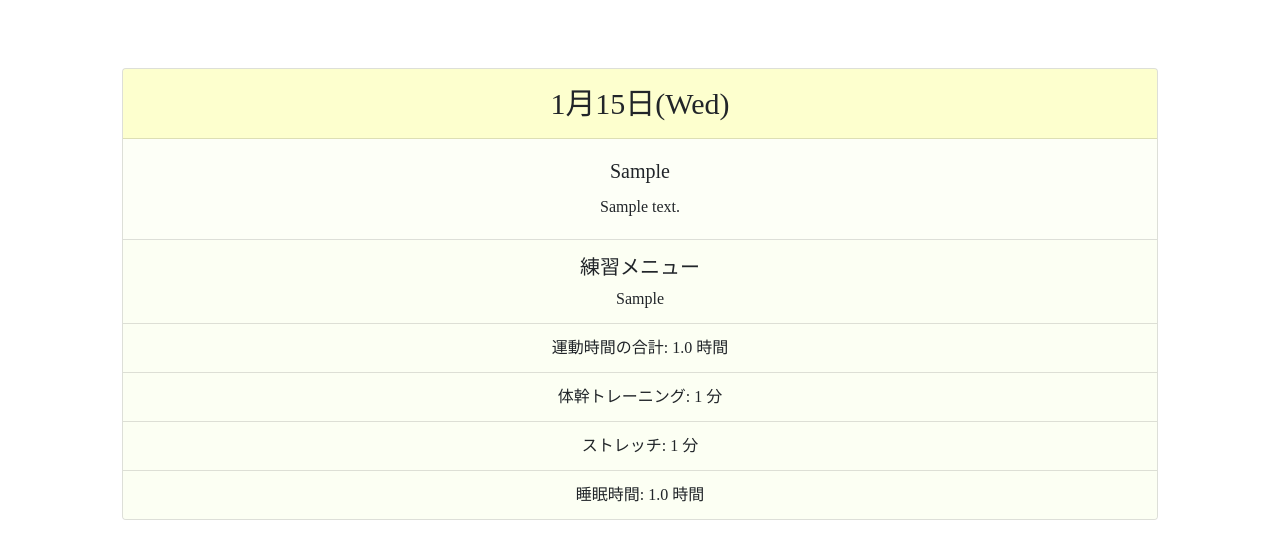
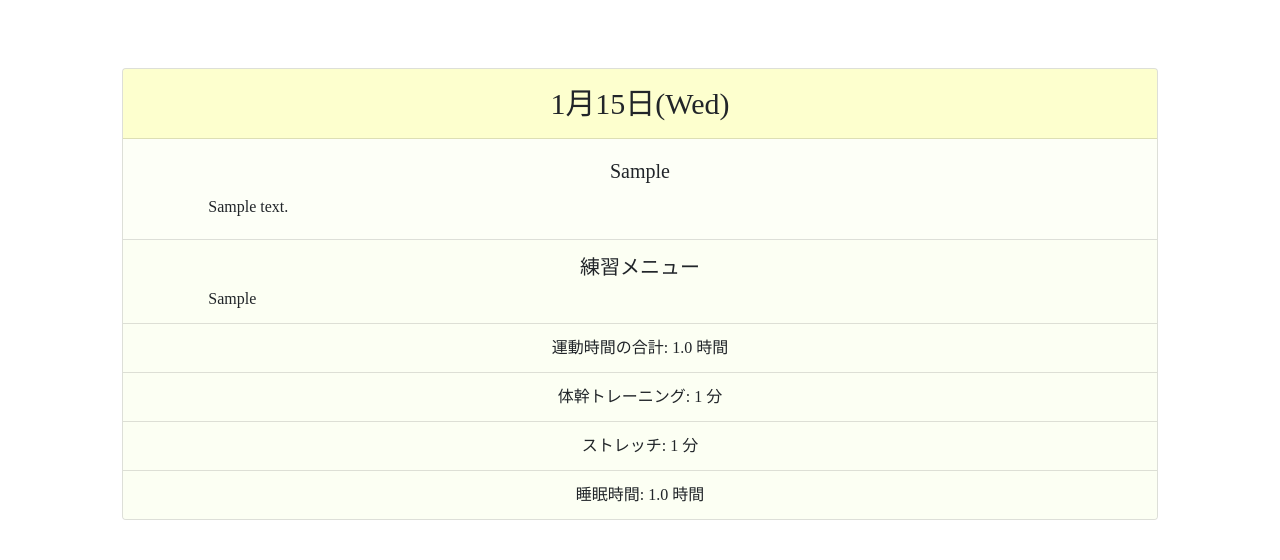
Before and after one commit to kazuya0208442/Training-Diary, a Django app: page /c_detail/1 in a window 1280 px wide. Shown: the part 152-712 px from the top of the page. Run offline with Django 3.2, Linux system fonts and the light colour scheme; tables that the repository leaves empty hold one stand-in row (values such as "Sample post"); some libraries are stand-ins or nearby versions; some web fonts are replaced.

Commit message:
fix_textfield_#131

```diff
--- a/app/templates/app_card_detail.html
+++ b/app/templates/app_card_detail.html
@@ -369,11 +369,17 @@ iframe {
 
 <style>
 
+  .card-text {
+    text-indent: 1em;
+  }
+
   .card-text.main {
   display: -webkit-box;
   overflow: hidden;
   -webkit-line-clamp: 10;
   -webkit-box-orient: vertical;
+  width: 90%;
+  margin: 0 auto;
   }
 
   .card.bg-light {
@@ -441,10 +447,10 @@ iframe {
     <div class="card-header main">{{object.date |date:"n" }}月{{object.date |date:"j" }}日({{object.date |date:"D" }})</div>
     <div class="card-body">
       <h5 class="card-title">{{object.dairy_target}}</h5>
-      <p class="card-text main">{{object.dairy_target_summary}}</p>
+      <p class="card-text main text-left">{{object.dairy_target_summary}}</p>
     </div>
     <ul class="list-group list-group-flush">
-      <li class="list-group-item" style="font-size: 20px;">練習メニュー<p class="card-text main" style="font-size: 1rem; margin-top: 5px;">{{object.dairy_target_menu}}</p></li>
+      <li class="list-group-item" style="font-size: 20px;">練習メニュー<p class="card-text main text-left" style="font-size: 1rem; margin-top: 5px;">{{object.dairy_target_menu}}</p></li>
       <li class="list-group-item">運動時間の合計:&nbsp;{{object.training_time}}&nbsp;時間</li>
       <li class="list-group-item">体幹トレーニング:&nbsp;{{object.stability_time}}&nbsp;分</li>
       <li class="list-group-item">ストレッチ:&nbsp;{{object.stretch_time}}&nbsp;分</li>
```
Also changed, not shown: app/templates/app_home.html (+10 -2 lines).
